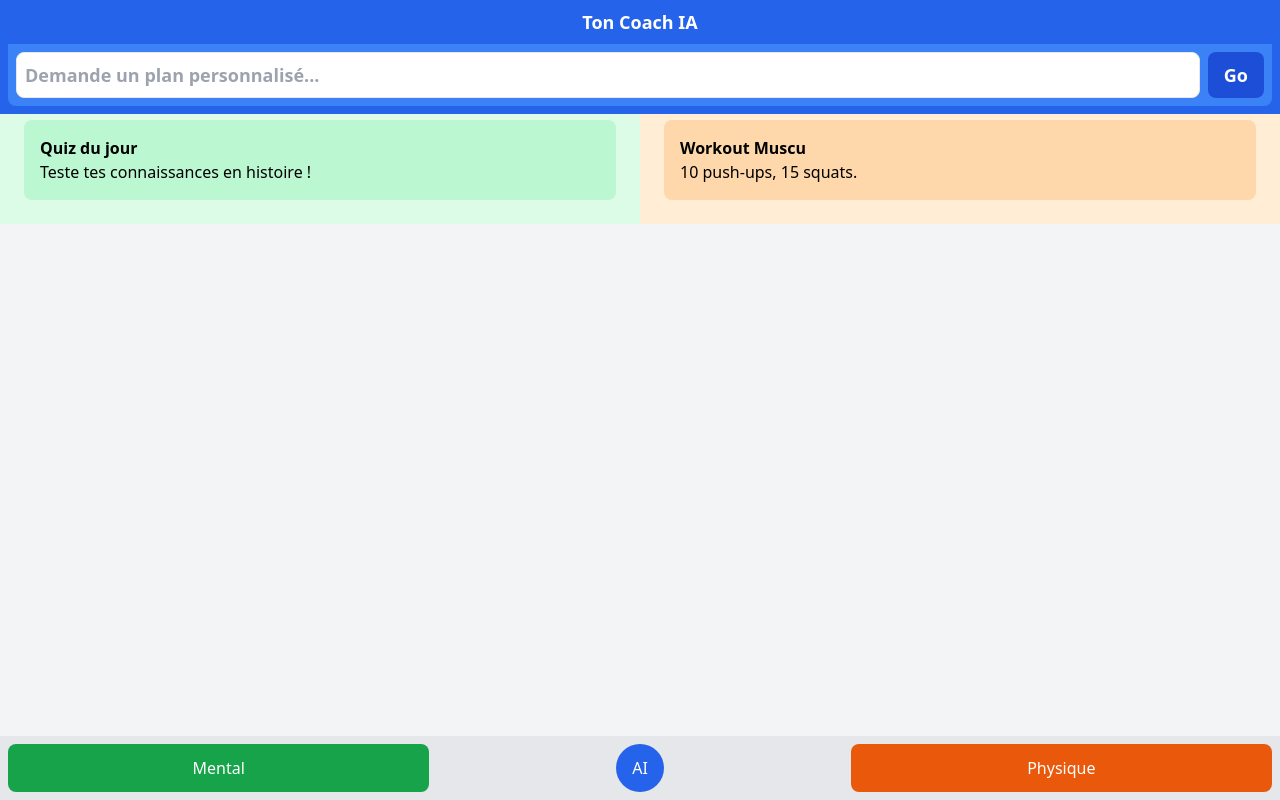
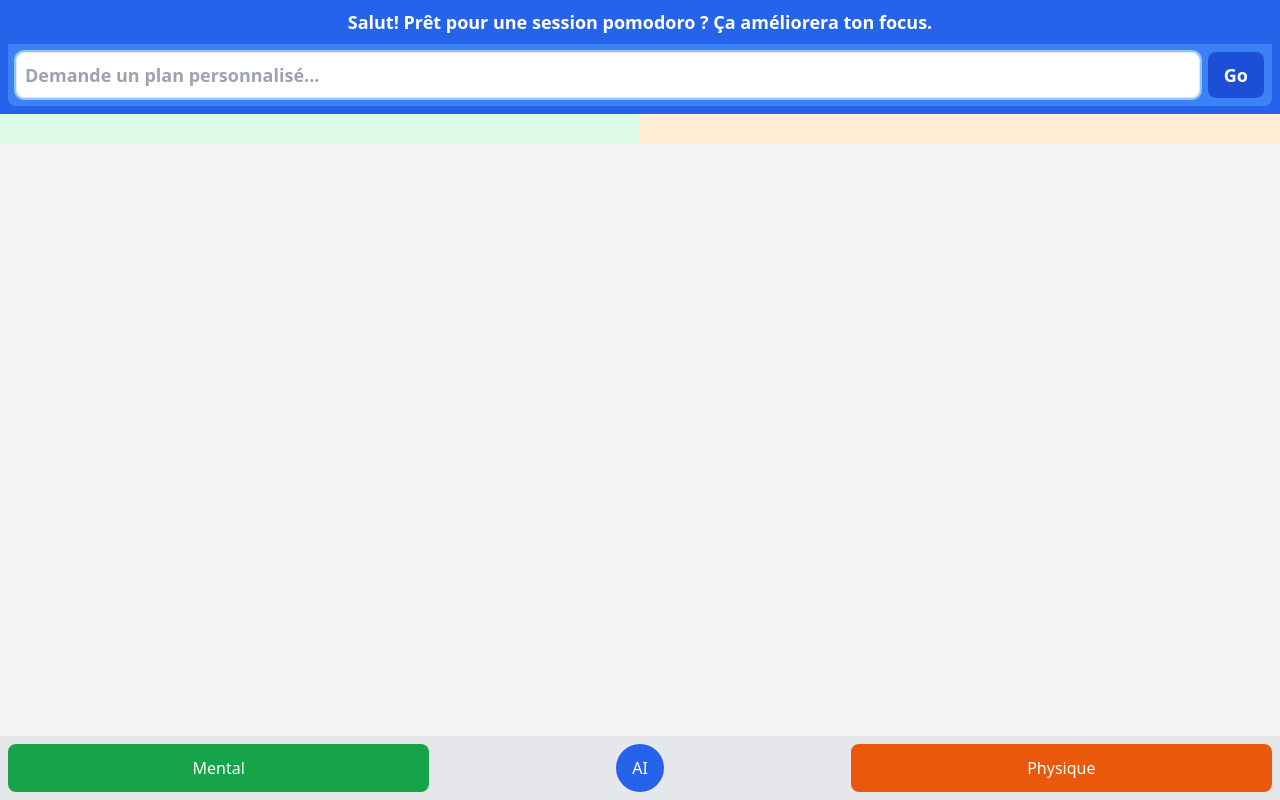
Before and after one commit to theovisc/Smarter-App, a React (Create React App) app: page / in a window 1280 px wide. Both pictures are taken after a click on the button "AI". Built offline with nearby package versions, Linux system fonts and the light colour scheme; the HTML template or start-up script is replaced by a standard one.

Commit message:
Enhance AI interaction and focus handling

```diff
--- a/src/App.js
+++ b/src/App.js
@@ -1,11 +1,19 @@
-import React, { useState } from 'react';
+import React, { useState, useEffect, useRef } from 'react';
 import Pomodoro from './components/Pomodoro'; // Importe ton Pomodoro ici
 
 function App() {
   const [activeSection, setActiveSection] = useState('dashboard'); // 'dashboard', 'mental', 'physical'
-  const [isAIExpanded, setIsAIExpanded] = useState(false); // Toggle bandeau AI
+  const [isAIExpanded, setIsAIExpanded] = useState(false); // Toggle input AI
+  const [aiMessage, setAiMessage] = useState('Salut! Prêt pour une session pomodoro ? Ça améliorera ton focus.'); // Message IA par défaut
+  const inputRef = useRef(null); // Ref pour focus clavier
 
-  const handleIAClick = () => {
+  useEffect(() => {
+    if (isAIExpanded && inputRef.current) {
+      inputRef.current.focus(); // Ouvre clavier au clic
+    }
+  }, [isAIExpanded]);
+
+  const handleAIClick = () => {
     // Simule interaction IA (à remplacer par appel OpenAI)
     alert("Demande à ton coach IA : 'Quel plan aujourd'hui ?'");
   };
@@ -16,19 +24,21 @@ function App() {
 
   return (
     <div className="min-h-screen bg-gray-100 flex flex-col">
-      {/* Bandeau AI haut (toujours visible, dépliable) */}
-      <header className="bg-blue-600 text-white p-2 text-center font-bold text-lg fixed top-0 w-full z-10">
-        Ton Coach IA
+      {/* Bandeau AI haut (toujours actif avec message) */}
+      <header className="bg-blue-600 text-white p-2 text-center font-semibold text-lg fixed top-0 w-full z-10">
+        <div>{aiMessage}</div>
         {isAIExpanded && (
           <div className="mt-2 p-2 bg-blue-500 rounded-b-lg">
             <div className="flex space-x-2">
               <input
+                ref={inputRef}
                 type="text"
                 placeholder="Demande un plan personnalisé..."
                 className="flex-1 p-2 border rounded-lg focus:outline-none focus:ring-2 focus:ring-blue-300"
+                onChange={(e) => setAiMessage(e.target.value)} // Update message en live
               />
               <button
-                onClick={handleIAClick}
+                onClick={handleAIClick}
                 className="bg-blue-700 text-white py-2 px-4 rounded-lg hover:bg-blue-800"
               >
                 Go
@@ -45,21 +55,13 @@ function App() {
             <section className="md:w-1/2 bg-green-100 p-6">
               <h2 className="text-2xl font-semibold text-green-800 mb-4">Mental</h2>
               <div className="grid grid-cols-1 gap-4">
-                <div className="bg-green-200 p-4 rounded-lg">
-                  <h3 className="font-semibold">Quiz du jour</h3>
-                  <p>Teste tes connaissances en histoire !</p>
-                </div>
-                {/* Autres cartes Mental */}
+                {/* Rectangles Mental */}
               </div>
             </section>
             <section className="md:w-1/2 bg-orange-100 p-6">
               <h2 className="text-2xl font-semibold text-orange-800 mb-4">Physique</h2>
               <div className="grid grid-cols-1 gap-4">
-                <div className="bg-orange-200 p-4 rounded-lg">
-                  <h3 className="font-semibold">Workout Muscu</h3>
-                  <p>10 push-ups, 15 squats.</p>
-                </div>
-                {/* Autres cartes Physique */}
+                {/* Rectangles Physique */}
               </div>
             </section>
           </div>
@@ -69,16 +71,27 @@ function App() {
           <section className="bg-green-100 p-6">
             <h2 className="text-2xl font-semibold text-green-800 mb-4">Mental</h2>
             <div className="grid grid-cols-1 gap-4">
-              <div className="bg-green-200 p-4 rounded-lg">
+              <div
+                className="bg-green-200 p-4 rounded-lg cursor-pointer hover:bg-green-300"
+                onClick={() => setActiveSection('pomodoro')}
+              >
+                <h3 className="font-semibold">Séance Pomodoro</h3>
+                <p>Booste ta concentration avec un timer personnalisé.</p>
+              </div>
+              <div
+                className="bg-green-200 p-4 rounded-lg cursor-pointer hover:bg-green-300"
+                onClick={() => alert('Quiz du jour en développement !')}
+              >
                 <h3 className="font-semibold">Quiz du jour</h3>
                 <p>Teste tes connaissances en histoire !</p>
               </div>
-              <div className="bg-green-200 p-4 rounded-lg">
+              <div
+                className="bg-green-200 p-4 rounded-lg cursor-pointer hover:bg-green-300"
+                onClick={() => alert('Flashcards en développement !')}
+              >
                 <h3 className="font-semibold">Flashcards Mémoire</h3>
                 <p>Revois 10 mots en espagnol.</p>
               </div>
-              {/* Intègre Pomodoro ici */}
-              <Pomodoro />
             </div>
           </section>
         )}
@@ -87,19 +100,41 @@ function App() {
           <section className="bg-orange-100 p-6">
             <h2 className="text-2xl font-semibold text-orange-800 mb-4">Physique</h2>
             <div className="grid grid-cols-1 gap-4">
-              <div className="bg-orange-200 p-4 rounded-lg">
+              <div
+                className="bg-orange-200 p-4 rounded-lg cursor-pointer hover:bg-orange-300"
+                onClick={() => alert('Workout en développement !')}
+              >
                 <h3 className="font-semibold">Workout Muscu</h3>
                 <p>10 push-ups, 15 squats.</p>
               </div>
-              <div className="bg-orange-200 p-4 rounded-lg">
+              <div
+                className="bg-orange-200 p-4 rounded-lg cursor-pointer hover:bg-orange-300"
+                onClick={() => alert('Yoga en développement !')}
+              >
                 <h3 className="font-semibold">Étirements Yoga</h3>
                 <p>5 min pour détendre ton dos.</p>
               </div>
-              <div className="bg-orange-200 p-4 rounded-lg">
+              <div
+                className="bg-orange-200 p-4 rounded-lg cursor-pointer hover:bg-orange-300"
+                onClick={() => alert('Marche en développement !')}
+              >
                 <h3 className="font-semibold">Marche Rapide</h3>
                 <p>15 min pour booster ton énergie.</p>
               </div>
             </div>
+          </section>
+        )}
+
+        {activeSection === 'pomodoro' && (
+          <section className="bg-green-100 p-6">
+            <h2 className="text-2xl font-semibold text-green-800 mb-4">Séance Pomodoro</h2>
+            <Pomodoro />
+            <button
+              onClick={() => setActiveSection('mental')}
+              className="mt-4 bg-green-600 text-white px-6 py-2 rounded-lg hover:bg-green-700"
+            >
+              Retour
+            </button>
           </section>
         )}
       </main>
```
